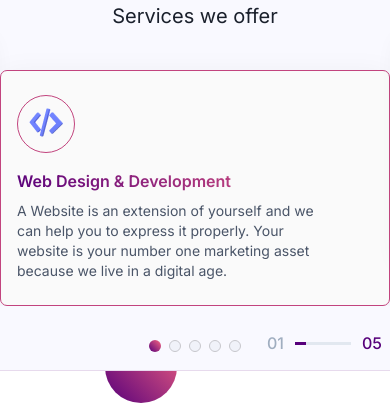
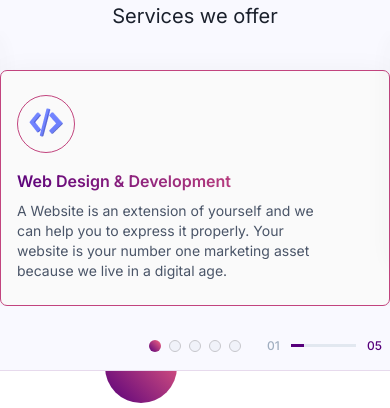
Before and after one commit to ShaikhMuhammad891/design-react, a React (Vite) app: page / in a window 390 px wide. Shown: the part 560-968 px from the top of the page. Built offline with nearby package versions, Linux system fonts and the light colour scheme.

Commit message:
last for may 10

```diff
--- a/src/common/Header.jsx
+++ b/src/common/Header.jsx
@@ -34,7 +34,7 @@ const Header = () => {
             showNav ? "block" : " center bg-white hidden md:block "
           }`}
         >
-          <ul className="  xl: md:flex lg:space-x-[48.2px] md:space-x-4">
+          <ul className="  xl: md:flex lg:space-x-[48.2px] md:space-x-4 ml-[13px] sm:ml-0">
             <li className=" text-[#4A5568] font-[500] lg:text-[16px]  text-[12px] leading-[25px]  ">
               About Us
             </li>
@@ -55,7 +55,7 @@ const Header = () => {
             </li>
           </ul>
         </div>
-        <div className={`contact ${showNav ? " block ml-[-5px]" : " hidden md:block "}`}>
+        <div className={`contact ${showNav ? " block ml-[8px]" : " hidden md:block "}`}>
           <Button />
         </div>
       </header>
--- a/src/main/Services.jsx
+++ b/src/main/Services.jsx
@@ -163,7 +163,7 @@ const Services = () => {
           breakpoints={{
             375: {
               slidesPerView: 1,
-              spaceBetween: 5,
+              // spaceBetween: 5,
             },
             640: {
               slidesPerView: 2,
@@ -197,13 +197,13 @@ const Services = () => {
           {data.map((element, index) => (
             <SwiperSlide
               key={index}
-              className={`  div-bg rounded-[7px] lg:max-w-[330px] md:max-w-[233px] sm:max-w-[316px]  w-full lg:pl-[16px] md:pl-[12px] lg:py-[38.5px] lg:px-[16px] md:py-[20px] md:px-[20px] sm:py-[15px] sm:pl-[10px] py-6 px-4 ${
+              className={` div-bg rounded-[7px] lg:max-w-[330px] md:max-w-[233px] sm:max-w-[316px]   w-full lg:pl-[16px] md:pl-[12px] lg:py-[38.5px] lg:px-[16px] md:py-[20px] md:px-[20px] sm:py-[15px] sm:pl-[10px] py-6 px-4 ${
                 activeIndex === index
                   ? " border border-[#C2447E] rounded-[7px] active-slide scale-110 mt-[39px] bg-gradient-to-br transform"
                   : " opacity-75"
               }`}
             >
-              <div key={index} className={` `}>
+              <div key={index} className={``}>
                 <div className="slide-content">
                   <div className=" max-w-[58px] w-full h-[58px] border border-[#C2447E] rounded-full flex justify-center items-center">
                     <img src={element.img} alt="img" className="" />
@@ -216,7 +216,7 @@ const Services = () => {
                     >
                       {element.title}
                     </p>
-                    <p className="lg:mt-[20px] md:mt-[15px] sm:mt-[12px] mt-2   font-inter font-[400] lg:text-[14px] text-[14px] lg:leading-[22.68px]  leading-5 text-[#4A5568] max-w-[301px]">
+                    <p className="lg:mt-[20px] md:mt-[15px] sm:mt-[12px] mt-2 font-inter font-[400] lg:text-[14px] text-[14px] lg:leading-[22.68px]  leading-5 text-[#4A5568] max-w-[301px]">
                       {element.description}
                     </p>
                   </div>
@@ -230,8 +230,8 @@ const Services = () => {
         <div className="swiper-pagination absolute lg:mb-[40px] mb-[10px]"></div>
       </div>
       {/* progressbar */}
-      <div className="prog-container sm:max-w-[164px] max-w-[115px] h-[3px] w-full  absolute lg:right-[181px] lg:bottom-[59px] sm:right-[30px] sm:bottom-[25px] bottom-[25px] right-2   flex items-center justify-center gap-[11px]">
-        <span className="progress-left font-inter font-[500] text-[16px] leading-[25px]">
+      <div className="prog-container sm:max-w-[164px] max-w-[115px] h-[3px] w-full  absolute lg:right-[181px] lg:bottom-[59px] sm:right-[30px] sm:bottom-[25px] bottom-[22.5px] right-2   flex items-center justify-center gap-[11px]">
+        <span className="progress-left font-inter font-[500] sm:text-[16px] text-[12px] leading-[25px]">
           0{activeIndex + 1}
         </span>
 
@@ -241,7 +241,7 @@ const Services = () => {
             style={{ width: `${swiperProgress}%` }}
           ></div>
         </div>
-        <span className="progress-right font-inter font-[500] text-[16px] leading-[25px]">
+        <span className="progress-right font-inter font-[500] sm:text-[16px] text-[12px] leading-[25px]">
           0{data.length - activeIndex}
         </span>
       </div>
```
